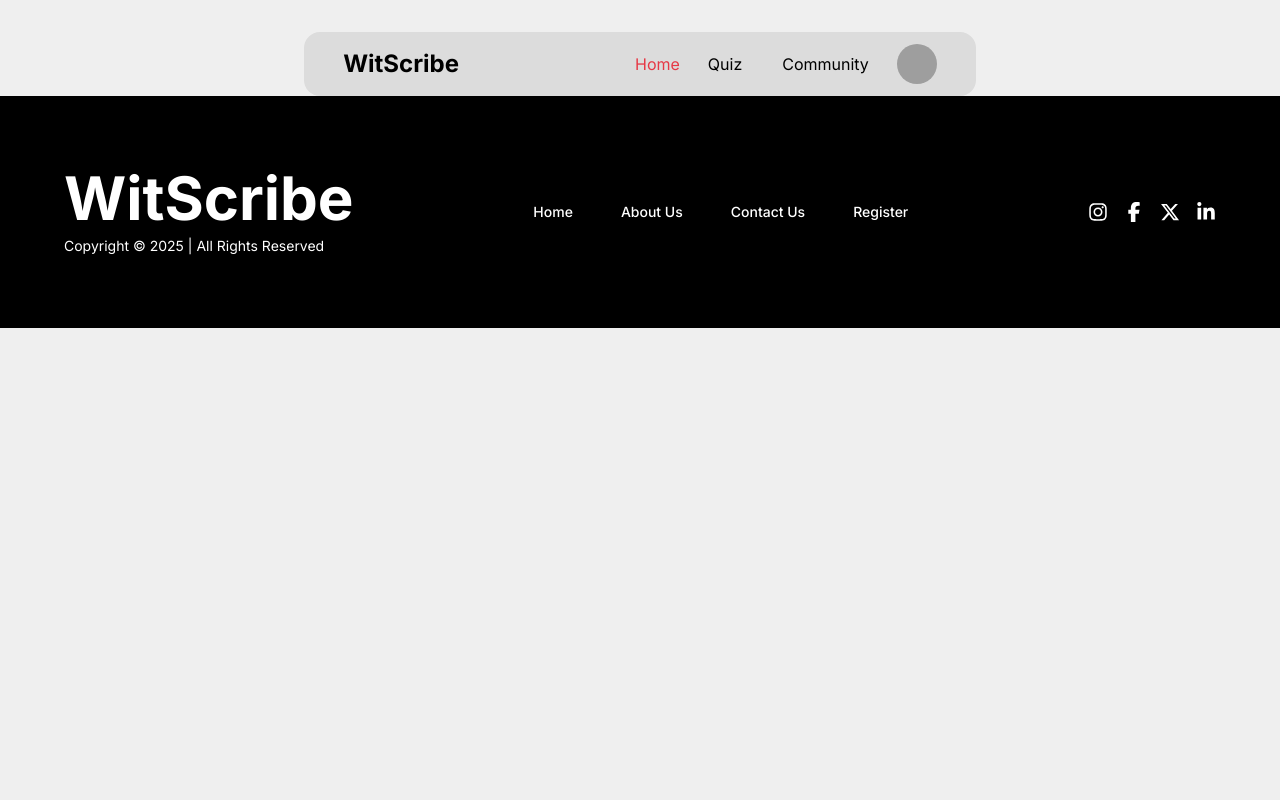
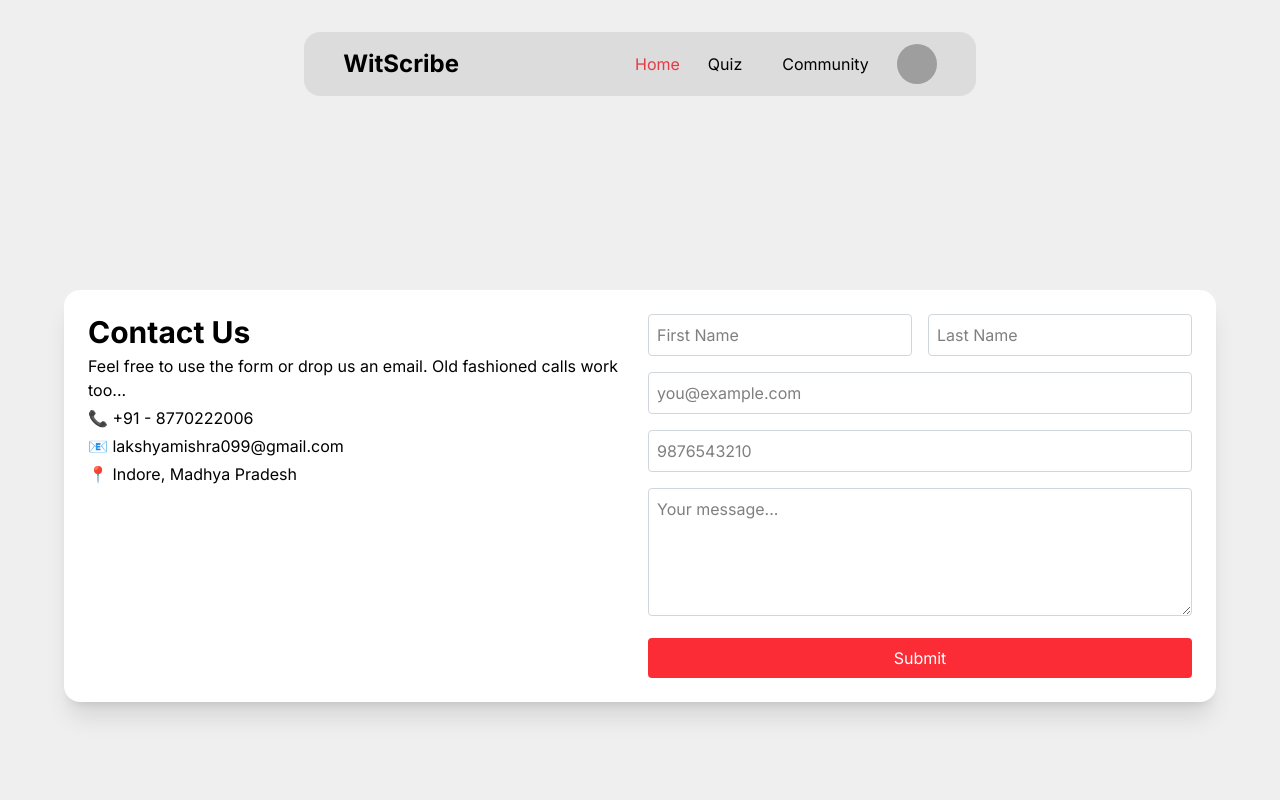
Before and after one commit to lasikarathore/WitScribe, a React (Vite) app: page /contact in a window 1280 px wide. Shown: the top 800 px of the page. Built offline with nearby package versions, Linux system fonts and the light colour scheme; grey boxes are pictures that could not be loaded.

Commit message:
Update Contact.jsx

```diff
--- a/src/Pages/Contact.jsx
+++ b/src/Pages/Contact.jsx
@@ -1,15 +1,122 @@
-import React from 'react'
-import Navbar from '../Components/Navbar'
+import { useState } from "react";
+import emailjs from "emailjs-com";
+import Navbar from "../Components/Navbar";
 
-const Contact = () => {
+export default function ContactUs() {
+  const [formData, setFormData] = useState({
+    firstName: "",
+    lastName: "",
+    email: "",
+    phone: "",
+    message: "",
+  });
+
+  const [status, setStatus] = useState({ message: "", isError: false });
+
+  const handleChange = (e) => {
+    const { name, value } = e.target;
+    setFormData((prev) => ({ ...prev, [name]: value }));
+  };
+
+  const handleSubmit = async (e) => {
+    e.preventDefault();
+    try {
+      await emailjs.send(
+        "service_p0odil5",         // Replace with your EmailJS service ID
+        "template_4ehp9mj",        // Replace with your EmailJS template ID
+        formData,
+        "U2V3F5obnmBdI1iFx"        // Replace with your EmailJS public key
+      );
+      setStatus({ message: "Message sent successfully!", isError: false });
+      setFormData({
+        firstName: "",
+        lastName: "",
+        email: "",
+        phone: "",
+        message: "",
+      });
+    } catch (error) {
+      console.error("Failed to send message:", error);
+      setStatus({ message: "Failed to send message. Please try again later.", isError: true });
+    }
+  };
+
   return (
     <>
-    <Navbar/>
-    <div>
+      <Navbar />
+      <div className="min-h-screen flex items-center justify-center p-4">
+        <div className="max-w-6xl w-full grid md:grid-cols-2 gap-4 p-6 bg-white rounded-2xl shadow-xl">
+          <div className="space-y-1">
+            <h2 className="text-3xl font-bold">Contact Us</h2>
+            <p>Feel free to use the form or drop us an email. Old fashioned calls work too...</p>
+            <p>📞 +91 - 8770222006</p>
+            <p>📧 lakshyamishra099@gmail.com</p>
+            <p>📍 Indore, Madhya Pradesh</p>
+          </div>
 
-    </div>
+          <form onSubmit={handleSubmit} className="space-y-4">
+            <div className="grid grid-cols-2 gap-4">
+              <input
+                type="text"
+                name="firstName"
+                placeholder="First Name"
+                value={formData.firstName}
+                onChange={handleChange}
+                required
+                className="p-2 border border-gray-300 rounded w-full"
+              />
+              <input
+                type="text"
+                name="lastName"
+                placeholder="Last Name"
+                value={formData.lastName}
+                onChange={handleChange}
+                className="p-2 border border-gray-300 rounded w-full"
+              />
+            </div>
+            <input
+              type="email"
+              name="email"
+              placeholder="you@example.com"
+              value={formData.email}
+              onChange={handleChange}
+              required
+              className="p-2 border border-gray-300 rounded w-full"
+            />
+            <input
+              type="tel"
+              name="phone"
+              placeholder="9876543210"
+              value={formData.phone}
+              onChange={handleChange}
+              className="p-2 border border-gray-300 rounded w-full"
+            />
+            <textarea
+              name="message"
+              placeholder="Your message..."
+              value={formData.message}
+              onChange={handleChange}
+              required
+              className="p-2 border border-gray-300 rounded w-full h-32"
+            ></textarea>
+            <button
+              type="submit"
+              className="w-full bg-red-500 text-white p-2 rounded hover:bg-red-600"
+            >
+              Submit
+            </button>
+            {status.message && (
+              <p
+                className={`text-sm text-center mt-2 ${
+                  status.isError ? "text-red-600" : "text-green-600"
+                }`}
+              >
+                {status.message}
+              </p>
+            )}
+          </form>
+        </div>
+      </div>
     </>
-  )
+  );
 }
-
-export default Contact
```
